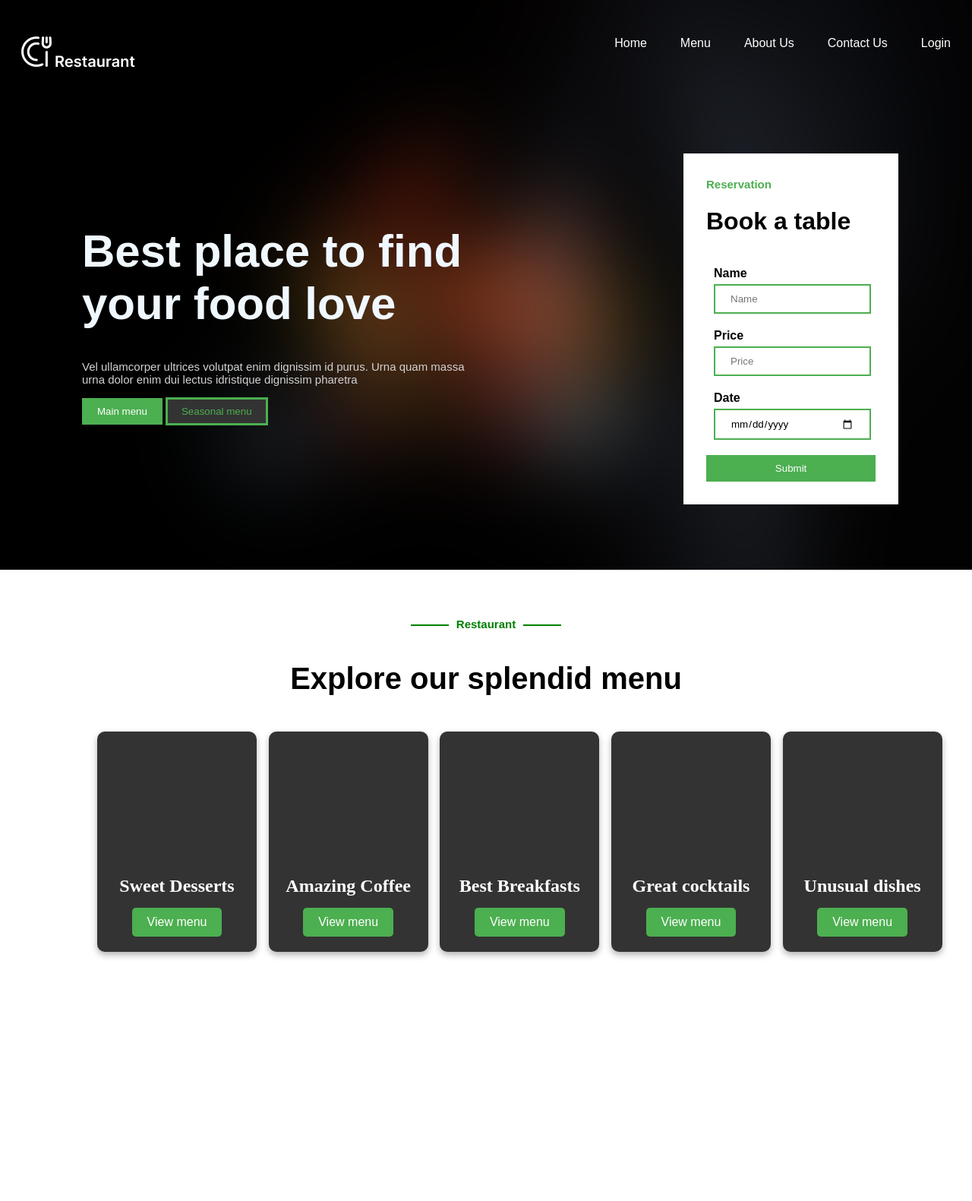
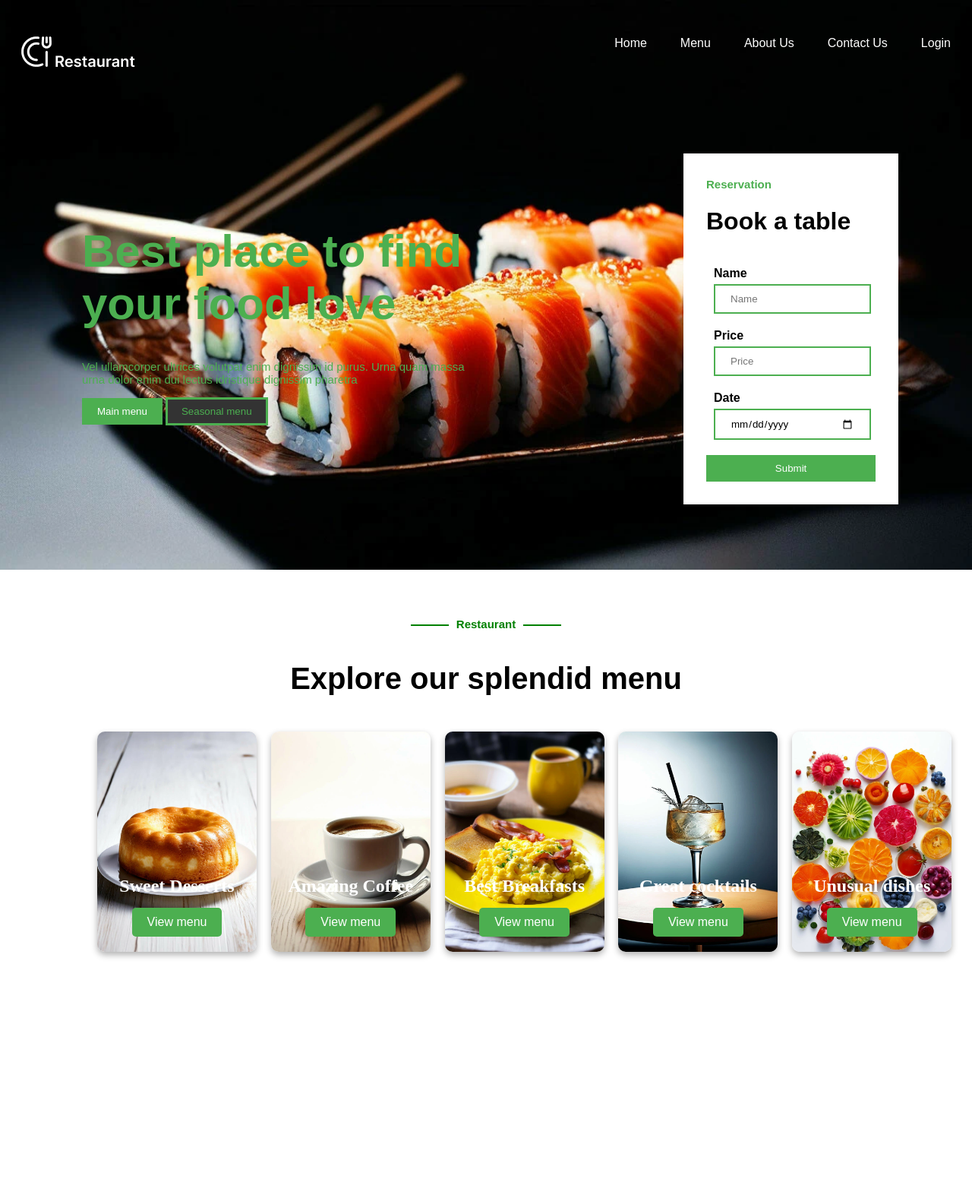
Before and after one commit to AkerFer/SushiSite, a Django app: template backend/app/sushi/templates/landing_page.html in a window 1280 px wide. Shown: the whole page at 76% size. Run offline with Django 5.2, Linux system fonts and the light colour scheme; the template is opened without the code that fills it, so the values that code supplies are empty; parts of the project's set-up code (start-up, migrations or seed data) failed here and were passed over.

Commit message:
background_cards

```diff
--- a/backend/app/sushi/templates/hello_page.html
+++ b/backend/app/sushi/templates/hello_page.html
@@ -16,12 +16,12 @@
     }
     .first-container h1{
         font-size: 60px;
-        color: aliceblue;
+        color: #4CAF50;
         font-family: Arial, Helvetica, sans-serif;
     }
     .first-container p{
         font-size: 15px;
-        color: lightgray;
+        color: #4CAF50;
         font-family: sans-serif;
     }
     .first-container .main_menu{
@@ -101,7 +101,7 @@
 
 
 <div class="main-wrapper">
-    <img src="{% static 'images/HeaderImg.png'%}" alt="" class="back_img">
+    <img src="{% static 'images/header.png'%}" alt="" class="back_img">
     <div class="first-container">
         <h1>Best place to find your food love</h1>
         <p>Vel ullamcorper ultrices volutpat enim dignissim id purus. Urna quam massa urna dolor enim dui lectus idristique dignissim pharetra</p>
--- a/backend/app/sushi/templates/menucards.html
+++ b/backend/app/sushi/templates/menucards.html
@@ -48,11 +48,13 @@
         text-align: center;
     }
 
-    .cardsmini {
+    .cardsmini_sweet {
         position: relative;
+        background-image: url({% static 'images/sweet_desert.png'%});
+        background-position: center;
+        background-size: cover;
         width: 170px;
         height: 250px;
-        background-color: #333;
         box-shadow: 0 4px 8px rgba(0, 0, 0, 0.3);
         border-radius: 10px;
         overflow: hidden;
@@ -63,12 +65,12 @@
         color: white;
     }
 
-    .cardsmini h2 {
+    .cardsmini_sweet h2 {
         margin: 0;
         font-size: 24px;
     }
 
-    .cardsmini button {
+    .cardsmini_sweet button {
         margin-top: 15px;
         padding: 10px 20px;
         font-size: 16px;
@@ -80,7 +82,159 @@
         transition: transform 0.3s ease;
     }
 
-    .cardsmini button:hover {
+    .cardsmini_sweet button:hover {
+        transform: translateY(-5px);
+    }
+
+    .cardsmini_coffee {
+        position: relative;
+        background-image: url({% static 'images/coffee.png'%});
+        background-position: center;
+        background-size: cover;
+        width: 170px;
+        height: 250px;
+        box-shadow: 0 4px 8px rgba(0, 0, 0, 0.3);
+        border-radius: 10px;
+        overflow: hidden;
+        display: flex;
+        justify-content: center;
+        align-items: flex-end;
+        padding: 20px;
+        color: white;
+    }
+
+    .cardsmini_coffee h2 {
+        margin: 0;
+        font-size: 24px;
+    }
+
+    .cardsmini_coffee button {
+        margin-top: 15px;
+        padding: 10px 20px;
+        font-size: 16px;
+        color: white;
+        background-color: #4CAF50;
+        border: none;
+        border-radius: 5px;
+        cursor: pointer;
+        transition: transform 0.3s ease;
+    }
+
+    .cardsmini_coffee button:hover {
+        transform: translateY(-5px);
+    }
+
+    .cardsmini_break {
+        position: relative;
+        background-image: url({% static 'images/breakfast.png'%});
+        background-position: center;
+        background-size: cover;
+        width: 170px;
+        height: 250px;
+        box-shadow: 0 4px 8px rgba(0, 0, 0, 0.3);
+        border-radius: 10px;
+        overflow: hidden;
+        display: flex;
+        justify-content: center;
+        align-items: flex-end;
+        padding: 20px;
+        color: white;
+    }
+
+    .cardsmini_break h2 {
+        margin: 0;
+        font-size: 24px;
+    }
+
+    .cardsmini_break button {
+        margin-top: 15px;
+        padding: 10px 20px;
+        font-size: 16px;
+        color: white;
+        background-color: #4CAF50;
+        border: none;
+        border-radius: 5px;
+        cursor: pointer;
+        transition: transform 0.3s ease;
+    }
+
+    .cardsmini_break button:hover {
+        transform: translateY(-5px);
+    }
+
+    .cardsmini_cocktail {
+        position: relative;
+        background-image: url({% static 'images/cocktail.png'%});
+        background-position: center;
+        background-size: cover;
+        width: 170px;
+        height: 250px;
+        box-shadow: 0 4px 8px rgba(0, 0, 0, 0.3);
+        border-radius: 10px;
+        overflow: hidden;
+        display: flex;
+        justify-content: center;
+        align-items: flex-end;
+        padding: 20px;
+        color: white;
+    }
+
+    .cardsmini_cocktail h2 {
+        margin: 0;
+        font-size: 24px;
+    }
+
+    .cardsmini_cocktail button {
+        margin-top: 15px;
+        padding: 10px 20px;
+        font-size: 16px;
+        color: white;
+        background-color: #4CAF50;
+        border: none;
+        border-radius: 5px;
+        cursor: pointer;
+        transition: transform 0.3s ease;
+    }
+
+    .cardsmini_cocktail button:hover {
+        transform: translateY(-5px);
+    }
+
+    .cardsmini_dishes {
+        position: relative;
+        background-image: url({% static 'images/dishes.png'%});
+        background-position: center;
+        background-size: cover;
+        width: 170px;
+        height: 250px;
+        box-shadow: 0 4px 8px rgba(0, 0, 0, 0.3);
+        border-radius: 10px;
+        overflow: hidden;
+        display: flex;
+        justify-content: center;
+        align-items: flex-end;
+        padding: 20px;
+        color: white;
+    }
+
+    .cardsmini_dishes h2 {
+        margin: 0;
+        font-size: 24px;
+    }
+
+    .cardsmini_dishes button {
+        margin-top: 15px;
+        padding: 10px 20px;
+        font-size: 16px;
+        color: white;
+        background-color: #4CAF50;
+        border: none;
+        border-radius: 5px;
+        cursor: pointer;
+        transition: transform 0.3s ease;
+    }
+
+    .cardsmini_dishes button:hover {
         transform: translateY(-5px);
     }
 </style>
@@ -93,35 +247,35 @@
       <h1>Explore our splendid menu</h1>
     <div>
     <div class="cards-wrapper">
-    <div class="cardsmini">
+    <div class="cardsmini_sweet">
             <div>
                 <h2>Sweet Desserts</h2>
                 <button>View menu</button>
             </div>
     </div>
 
-    <div class="cardsmini">
+    <div class="cardsmini_coffee">
         <div>
             <h2>Amazing Coffee</h2>
             <button>View menu</button>
         </div>
     </div>
 
-    <div class="cardsmini">
+    <div class="cardsmini_break">
         <div>
             <h2>Best Breakfasts</h2>
             <button>View menu</button>
         </div>
     </div>
 
-    <div class="cardsmini">
+    <div class="cardsmini_cocktail">
         <div>
             <h2>Great cocktails</h2>
             <button>View menu</button>
         </div>
     </div>
 
-    <div class="cardsmini">
+    <div class="cardsmini_dishes">
         <div>
             <h2>Unusual dishes</h2>
             <button>View menu</button>
@@ -130,8 +284,3 @@
 
     <div>
 </div>
-
-
-<div class="popular_sushi_wrapper">
-
-</div>
--- a/backend/app/templates/navbar.html
+++ b/backend/app/templates/navbar.html
@@ -24,7 +24,7 @@
 
 <nav>
     <div class="left">
-        <a href="{% url 'landing_page' %}"><img src="{% static 'icons/LogoRestaurant.png' %}" alt="Logo"></a>
+        <a href="{% url 'landing_page' %}"><img src="{% static 'icons/logo_restaurant.png' %}" alt="Logo"></a>
     </div>
     <div class="right">
         <a href="#home">Home</a>
```
Also changed, not shown: backend/app/static/icons/logo_restaurant.png (added), backend/app/static/images/breakfast.png (added), backend/app/static/images/cocktail.png (added), backend/app/static/images/coffee.png (added), backend/app/static/images/dishes.png (added), backend/app/static/images/header.png (added), backend/app/static/images/header_img.png (added), backend/app/static/images/header_img1.png (added), backend/app/static/images/sweet_desert.png (added).
